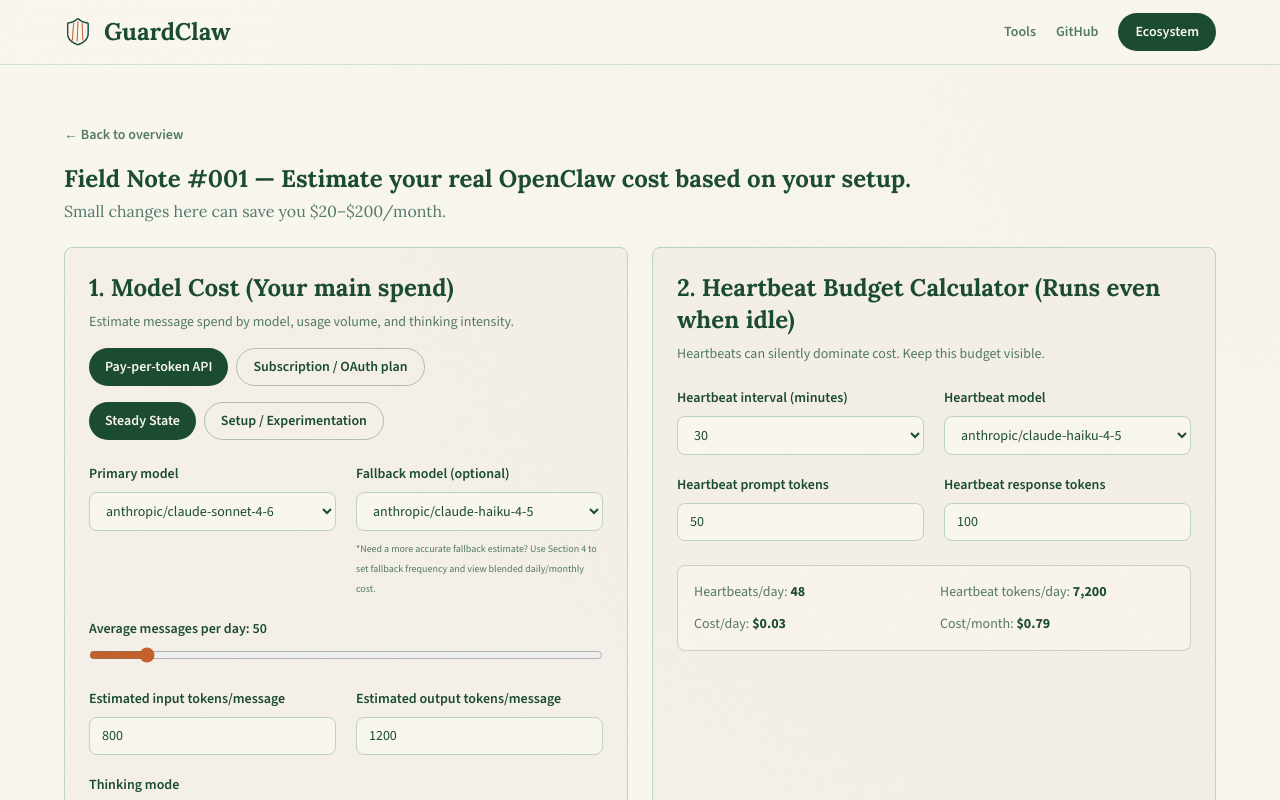
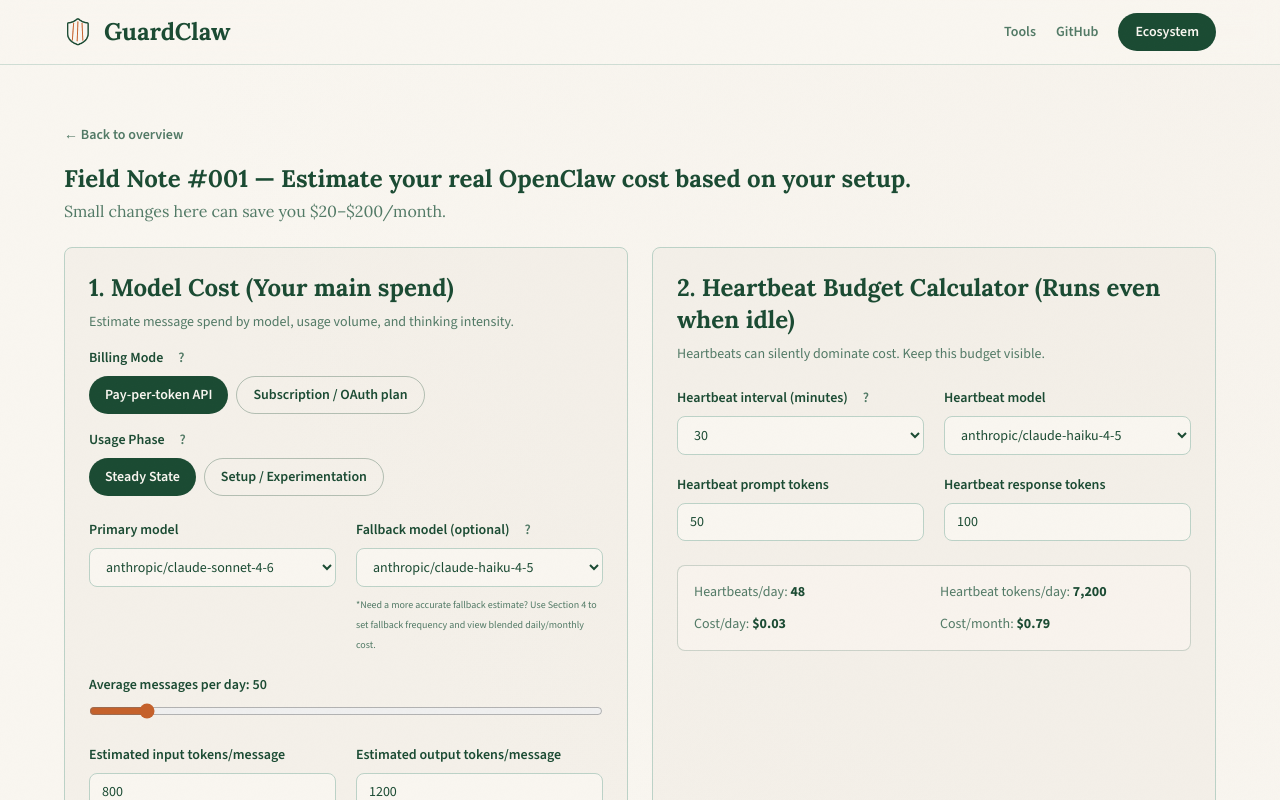
Before and after one commit to RohitKS7/openclaw_setup_cost_calculator, a Next.js app: page /calculate in a window 1280 px wide. Shown: the top 800 px of the page. Built offline with nearby package versions, Linux system fonts and the light colour scheme.

Commit message:
feat: tooltip added

```diff
--- a/src/components/calculator/FallbackSection.tsx
+++ b/src/components/calculator/FallbackSection.tsx
@@ -2,6 +2,7 @@
 
 import { useEffect, useRef, useState } from "react";
 
+import { Tooltip } from "@/components/shared/Tooltip";
 import { MODEL_GROUPS } from "@/data/pricing";
 import { type ExtendedCalculatorState, formatCurrency, getModelBehavior, type FallbackCostMetrics } from "@/utils/calculate";
 
@@ -18,6 +19,8 @@
   { primary: "openai/gpt-5.2", fallback: "deepseek/deepseek-v3.2" },
   { primary: "zai/glm-4.7", fallback: "anthropic/claude-haiku-4-5" },
 ];
+const FALLBACK_MODEL_TOOLTIP =
+  "If the primary model fails, this model takes over. Choose based on your task criticality and budget.";
 
 export function FallbackSection({ state, metrics, onChange }: FallbackSectionProps) {
   const [isExpanded, setIsExpanded] = useState((state.fallbackTriggerRate ?? 0) > 0);
@@ -70,7 +73,12 @@
         <div id="fallback-model-cost-content">
           <div className="mt-5 grid gap-5 md:grid-cols-2">
             <label className="text-sm">
-              <span className="mb-2 block font-semibold text-foreground">Fallback model selector</span>
+              <span className="mb-2 flex items-center gap-2 font-semibold text-foreground">
+                Fallback model selector
+                <Tooltip label="Fallback Model" description={FALLBACK_MODEL_TOOLTIP}>
+                  <span className="text-sm font-semibold text-muted-foreground">?</span>
+                </Tooltip>
+              </span>
               <select
                 value={state.fallbackModel}
                 onChange={(event) => onChange({ fallbackModel: event.target.value })}
--- a/src/components/calculator/HeartbeatSection.tsx
+++ b/src/components/calculator/HeartbeatSection.tsx
@@ -2,6 +2,7 @@
 
 import { HEARTBEAT_INTERVAL_OPTIONS } from "@/data/defaults";
 import { MODEL_OPTIONS } from "@/data/pricing";
+import { Tooltip } from "@/components/shared/Tooltip";
 import type { CalculatorState } from "@/types/calculator";
 import { clampNumber, formatCurrency, formatNumber } from "@/utils/calculate";
 
@@ -15,6 +16,9 @@
   warningPercent: number;
   onChange: (next: Partial<CalculatorState>) => void;
 }
+
+const HEARTBEAT_INTERVAL_TOOLTIP =
+  "How often the agent checks for work. Lower values = more cost. 30min = 48 calls/day. Adjust based on your task frequency.";
 
 export function HeartbeatSection({
   state,
@@ -35,7 +39,12 @@
 
       <div className="mt-6 grid gap-5 md:grid-cols-2">
         <label className="text-sm">
-          <span className="mb-2 block font-semibold text-foreground">Heartbeat interval (minutes)</span>
+          <span className="mb-2 flex items-center gap-2 font-semibold text-foreground">
+            Heartbeat interval (minutes)
+            <Tooltip label="Heartbeat Interval" description={HEARTBEAT_INTERVAL_TOOLTIP}>
+              <span className="text-sm font-semibold text-muted-foreground">?</span>
+            </Tooltip>
+          </span>
           <select
             value={state.heartbeatInterval}
             onChange={(event) => onChange({ heartbeatInterval: Number(event.target.value) })}
--- a/src/components/calculator/ModelSection.tsx
+++ b/src/components/calculator/ModelSection.tsx
@@ -1,6 +1,7 @@
 "use client";
 
 import { DEFAULT_HEARTBEAT_MODEL, DEFAULT_PRIMARY_MODEL, MODEL_GROUPS } from "@/data/pricing";
+import { Tooltip } from "@/components/shared/Tooltip";
 import type { CalculatorState, ThinkingMode } from "@/types/calculator";
 import {
   clampNumber,
@@ -17,6 +18,12 @@
 }
 
 const THINKING_OPTIONS: ThinkingMode[] = ["off", "low", "high"];
+const BILLING_MODE_TOOLTIP =
+  "Choose between Subscription (Claude Max/Codex plans) or Pay-per-token (API billing). This determines your actual cost structure.";
+const USAGE_PHASE_TOOLTIP =
+  "Setup phase means 3x higher usage (testing, trial-and-error). Steady State is production use. Pick what matches your current stage.";
+const FALLBACK_MODEL_TOOLTIP =
+  "If the primary model fails, this model takes over. Choose based on your task criticality and budget.";
 
 export function ModelSection({ state, usagePercent, onChange }: ModelSectionProps) {
   const billingMode: BillingMode = state.billingMode ?? "payg";
@@ -30,7 +37,14 @@
         Estimate message spend by model, usage volume, and thinking intensity.
       </p>
 
-      <div className="mt-4 flex flex-wrap gap-2">
+      <div className="mt-4 flex items-center gap-2">
+        <p className="text-sm font-semibold text-foreground">Billing Mode</p>
+        <Tooltip label="Billing Mode" description={BILLING_MODE_TOOLTIP}>
+          <span className="text-sm font-semibold text-muted-foreground">?</span>
+        </Tooltip>
+      </div>
+
+      <div className="mt-2 flex flex-wrap gap-2">
         <button
           type="button"
           onClick={() => onChange({ billingMode: "payg" })}
@@ -86,7 +100,14 @@
         </div>
       ) : null}
 
-      <div className="mt-4 flex flex-wrap gap-2">
+      <div className="mt-4 flex items-center gap-2">
+        <p className="text-sm font-semibold text-foreground">Usage Phase</p>
+        <Tooltip label="Usage Phase" description={USAGE_PHASE_TOOLTIP}>
+          <span className="text-sm font-semibold text-muted-foreground">?</span>
+        </Tooltip>
+      </div>
+
+      <div className="mt-2 flex flex-wrap gap-2">
         <button
           type="button"
           onClick={() => onChange({ usagePhase: "steady" })}
@@ -138,7 +159,12 @@
         </label>
 
         <label className="text-sm">
-          <span className="mb-2 block font-semibold text-foreground">Fallback model (optional)</span>
+          <span className="mb-2 flex items-center gap-2 font-semibold text-foreground">
+            Fallback model (optional)
+            <Tooltip label="Fallback Model" description={FALLBACK_MODEL_TOOLTIP}>
+              <span className="text-sm font-semibold text-muted-foreground">?</span>
+            </Tooltip>
+          </span>
           <select
             value={state.fallbackModel || DEFAULT_HEARTBEAT_MODEL}
             onChange={(event) => onChange({ fallbackModel: event.target.value })}
--- a/src/components/calculator/MultiAgentSection.tsx
+++ b/src/components/calculator/MultiAgentSection.tsx
@@ -1,5 +1,6 @@
 "use client";
 
+import { Tooltip } from "@/components/shared/Tooltip";
 import { MODEL_GROUPS } from "@/data/pricing";
 import {
   type ExtendedCalculatorState,
@@ -14,13 +15,21 @@
   onChange: (next: Partial<ExtendedCalculatorState>) => void;
 }
 
+const MULTI_AGENT_MODE_TOOLTIP =
+  "Run multiple agents simultaneously. Cost multiplies per agent. Enable only if you need parallel execution.";
+
 export function MultiAgentSection({ state, metrics, onChange }: MultiAgentSectionProps) {
   const behavior = getModelBehavior(metrics.perAgentModel);
 
   return (
     <section className="rounded-brand border bg-secondary/55 p-6">
       <div className="flex items-center justify-between gap-4">
-        <h2 className="text-2xl font-bold">5. Multi-Agent Mode</h2>
+        <div className="flex items-center gap-2">
+          <h2 className="text-2xl font-bold">5. Multi-Agent Mode</h2>
+          <Tooltip label="Multi-Agent Mode" description={MULTI_AGENT_MODE_TOOLTIP}>
+            <span className="text-sm font-semibold text-muted-foreground">?</span>
+          </Tooltip>
+        </div>
         <button
           type="button"
           onClick={() => onChange({ multiAgentEnabled: !metrics.enabled })}
--- /dev/null
+++ b/src/components/shared/Tooltip.tsx
@@ -0,0 +1,80 @@
+"use client";
+
+import { AnimatePresence, motion } from "framer-motion";
+import type { ReactNode } from "react";
+import { useEffect, useId, useRef, useState } from "react";
+
+interface TooltipProps {
+  children: ReactNode;
+  label: string;
+  description: string;
+}
+
+export function Tooltip({ children, label, description }: TooltipProps) {
+  const [open, setOpen] = useState(false);
+  const containerRef = useRef<HTMLSpanElement>(null);
+  const tooltipId = useId();
+
+  useEffect(() => {
+    const handlePointerDown = (event: MouseEvent | TouchEvent) => {
+      if (!containerRef.current?.contains(event.target as Node)) {
+        setOpen(false);
+      }
+    };
+
+    const handleEscape = (event: KeyboardEvent) => {
+      if (event.key === "Escape") {
+        setOpen(false);
+      }
+    };
+
+    document.addEventListener("mousedown", handlePointerDown);
+    document.addEventListener("touchstart", handlePointerDown);
+    document.addEventListener("keydown", handleEscape);
+
+    return () => {
+      document.removeEventListener("mousedown", handlePointerDown);
+      document.removeEventListener("touchstart", handlePointerDown);
+      document.removeEventListener("keydown", handleEscape);
+    };
+  }, []);
+
+  return (
+    <span ref={containerRef} className="relative inline-flex items-center">
+      <button
+        type="button"
+        aria-label={label}
+        aria-describedby={open ? tooltipId : undefined}
+        aria-expanded={open}
+        onMouseEnter={() => setOpen(true)}
+        onMouseLeave={() => setOpen(false)}
+        onFocus={() => setOpen(true)}
+        onBlur={() => setOpen(false)}
+        onClick={(event) => {
+          event.preventDefault();
+          setOpen((current) => !current);
+        }}
+        className="inline-flex h-5 w-5 items-center justify-center rounded-full text-muted-foreground transition-colors duration-200 hover:text-foreground focus-visible:outline-none focus-visible:ring-2 focus-visible:ring-primary/45"
+      >
+        {children}
+      </button>
+
+      <AnimatePresence>
+        {open ? (
+          <motion.span
+            id={tooltipId}
+            role="tooltip"
+            initial={{ opacity: 0, y: 4 }}
+            animate={{ opacity: 1, y: 0 }}
+            exit={{ opacity: 0, y: 4 }}
+            transition={{ duration: 0.2, ease: "easeOut" }}
+            className="pointer-events-none absolute left-1/2 top-full z-[70] mt-2 w-64 -translate-x-1/2 rounded-md border border-border bg-background/95 p-3 text-left text-xs leading-relaxed text-foreground shadow-lg"
+          >
+            <span className="block font-semibold text-foreground">{label}</span>
+            <span className="mt-1 block text-muted-foreground">{description}</span>
+          </motion.span>
+        ) : null}
+      </AnimatePresence>
+    </span>
+  );
+}
```
